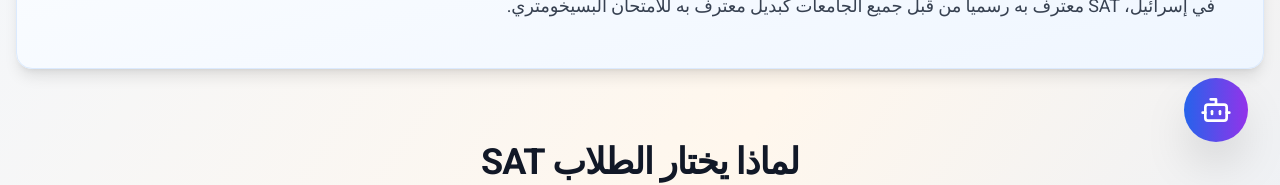
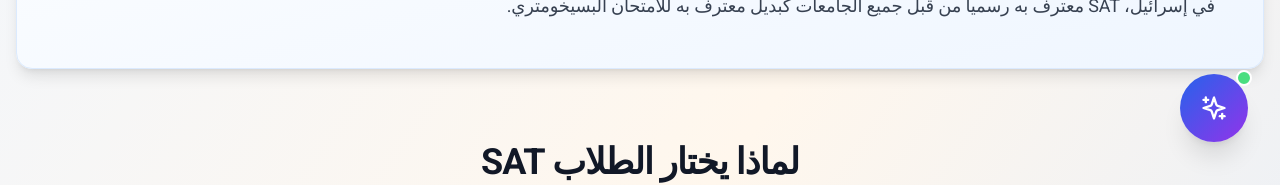
Before and after one commit to mohamadzoubi2806-ctrl/codeforfocusat, a React (Vite) app: page / in a window 1280 px wide. Shown: the part 626-811 px from the top of the page. Built offline with nearby package versions, Linux system fonts and the light colour scheme.

Commit message:
Updated AiBubble.tsx

```diff
--- a/src/components/layout/AiBubble.tsx
+++ b/src/components/layout/AiBubble.tsx
@@ -1,26 +1,31 @@
-import { Bot } from 'lucide-react';
+import { Sparkles } from 'lucide-react';
 import { Link } from 'react-router-dom';
 import { useLanguage } from '../../contexts/LanguageContext';
 
 export default function AiBubble() {
   const { language } = useLanguage();
 
-  const tooltipText = {
-    en: 'AI Tutor',
-    ar: 'المعلم الذكي',
-    he: 'מורה AI'
+  const buttonText = {
+    en: 'Ask Our AI',
+    ar: 'اسأل الذكاء الاصطناعي',
+    he: 'שאל את ה-AI'
   };
 
   return (
     <Link
       to="/ai-tutor"
-      className="fixed bottom-8 right-8 z-50 bg-gradient-to-r from-blue-600 to-purple-600 text-white p-4 rounded-full shadow-2xl hover:shadow-blue-500/50 hover:scale-110 transition-all duration-300 group"
-      aria-label={tooltipText[language]}
+      className="fixed bottom-8 right-8 z-50 flex items-center gap-3 group"
+      aria-label="AI Tutor"
     >
-      <Bot className="w-8 h-8" />
-      <span className="absolute bottom-full right-0 mb-2 px-3 py-1 bg-gray-900 text-white text-sm rounded-lg opacity-0 group-hover:opacity-100 transition-opacity duration-200 whitespace-nowrap">
-        {tooltipText[language]}
-      </span>
+      <div className="bg-white text-gray-900 px-6 py-3 rounded-full shadow-lg border-2 border-blue-500 font-semibold text-base opacity-0 group-hover:opacity-100 transition-opacity duration-300">
+        {buttonText[language]}
+      </div>
+      <div className="relative">
+        <div className="bg-gradient-to-br from-blue-600 to-purple-600 text-white p-5 rounded-full shadow-xl hover:scale-110 transition-transform duration-300">
+          <Sparkles className="w-7 h-7" />
+        </div>
+        <div className="absolute -top-1 -right-1 w-4 h-4 bg-green-400 rounded-full border-2 border-white"></div>
+      </div>
     </Link>
   );
 }
```
